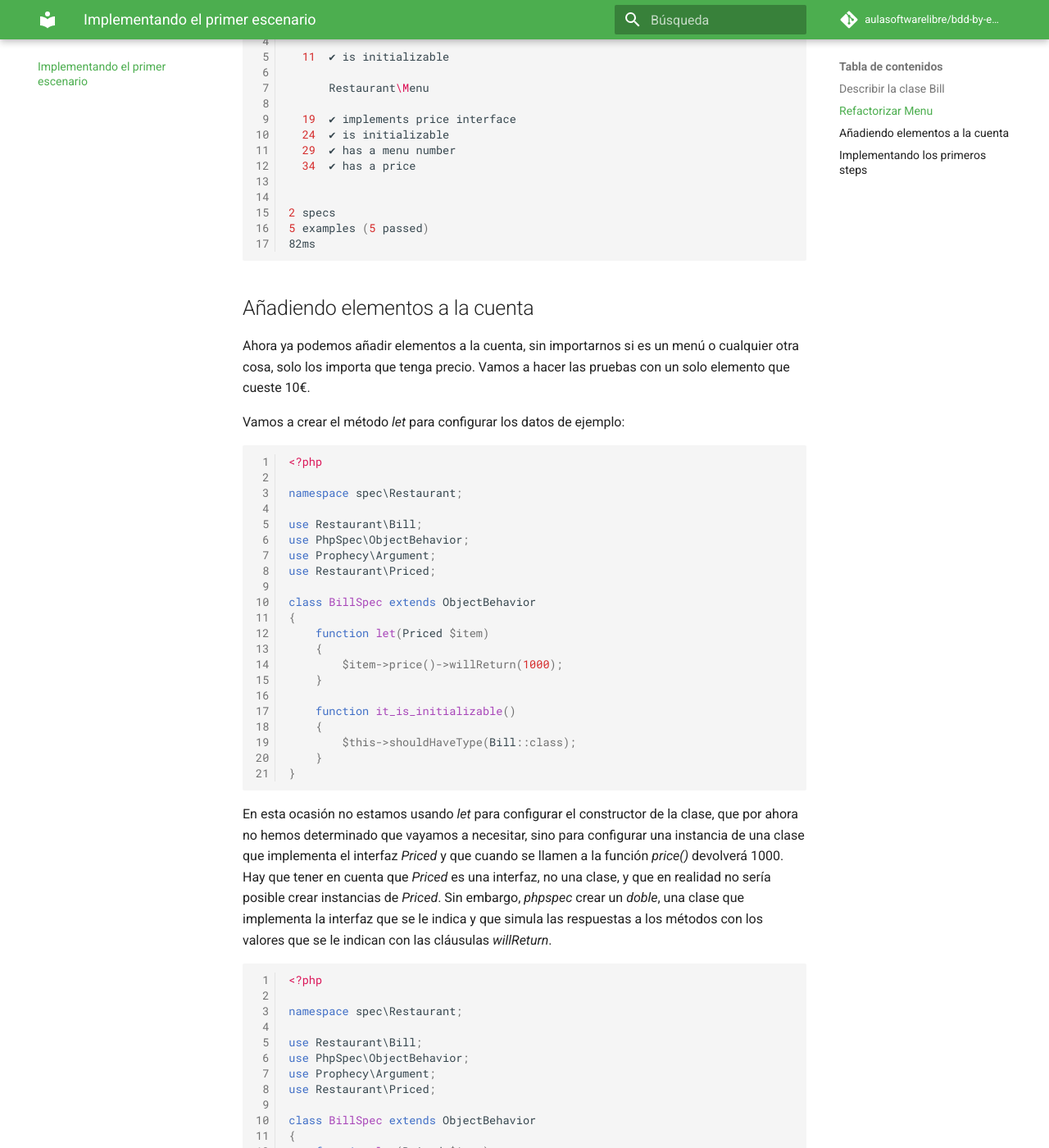
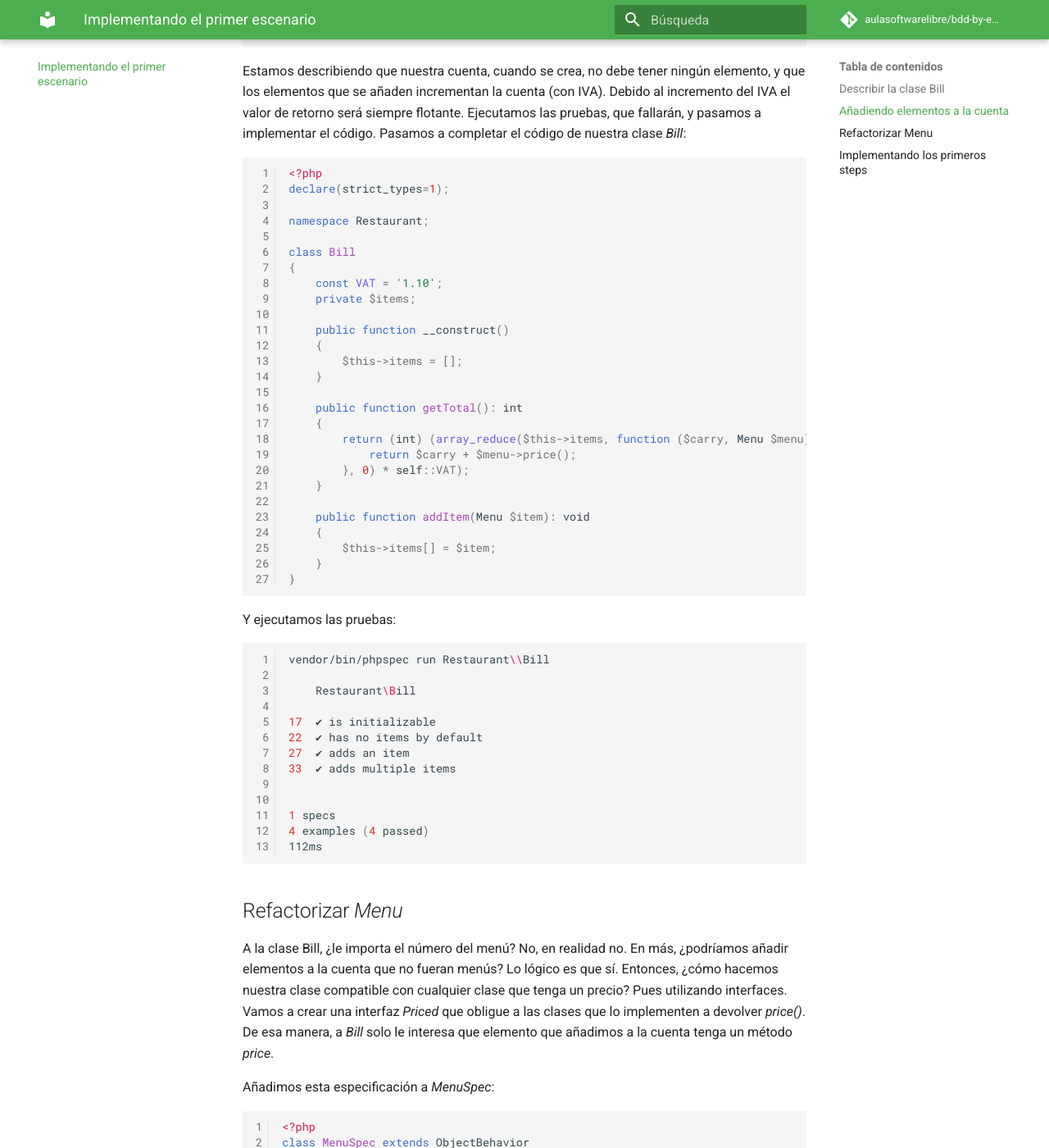
Before and after one commit to aulasoftwarelibre/bdd-by-example-docs, an MkDocs documentation site: the page built from docs/first-scenario.md, in a window 1280 px wide and 1400 px high, scrolled down 3450 px. Shown: the whole window at 82% size. Built offline with MkDocs 1.6.1 and Material for MkDocs 9.7.7, drawn with Linux system fonts in a browser that asks for light colours; comment, search, counter and statistics services are not loaded; some of the changed text lies outside the part shown.

Commit message:
Updated first step chapter
Added diference between using interfaces or not.

```diff
--- a/docs/first-scenario.md
+++ b/docs/first-scenario.md
@@ -15,6 +15,10 @@
 ## Describir la clase _Bill_
 
 Usamos _PhpSpec_ para crear la especificación, siguiendo los pasos que anteriormente hicimos con la clase _Menu_.
+
+    vendor/bin/phpspec desc Restaurant/Bill
+
+Y como resultado tendremos nuestra nueva clase _Bill_:
 
     #!sh
     bash$ vendor/bin/phpspec desc Restaurant/Bill
@@ -75,9 +79,125 @@
 * Determinar cuánto resta por pagar
 * Determinar cuántos puntos se han ganado
 
-Para esta prueba vamos a suponer que tenemos ya una instancia de _Menu_ que cuesta 10€. ¿Importa el número de menú? No, en realidad no. En más, ¿podríamos añadir elementos a la cuenta que no fueran menús? Lo lógico es que sí. Entonces, ¿cómo hacemos nuestra clase compatible con cualquier clase que tenga un precio? Pues utilizando interfaces. Vamos a crear una interfaz _Priced_ que obligue a las clases que lo implementen a devolver _price()_. Entramos en la primera refactorización de nuestra clase _Menu_.
+Para esta prueba vamos a suponer que tenemos ya una instancia de _Menu_ que cuesta 10€.
+
+## Añadiendo elementos a la cuenta
+
+Ahora ya podemos añadir elementos a la cuenta, sin importarnos si es un menú o cualquier otra cosa, solo los importa que tenga precio. Vamos a hacer las pruebas con un solo elemento que cueste 10€.
+
+Vamos a crear el método _let_ para configurar los datos de ejemplo:
+
+    #!php
+    <?php
+
+    namespace spec\Restaurant;
+
+    use Restaurant\Bill;
+    use PhpSpec\ObjectBehavior;
+    use Prophecy\Argument;
+    use Restaurant\Menu;
+
+    class BillSpec extends ObjectBehavior
+    {
+        function let(Menu $item)
+        {
+            $item->price()->willReturn(1000);
+        }
+
+        function it_is_initializable()
+        {
+            $this->shouldHaveType(Bill::class);
+        }
+    }
+
+En esta ocasión no estamos usando _let_ para configurar el constructor de la clase, que por ahora no hemos determinado que vayamos a necesitar, sino para configurar una instancia de la clase _Menu_ y que cuando se llamen a la función _price()_ devolverá 1000. Hay que tener en cuenta que _Menu_ no es algo que hayamos instanciado nosotros. Lo que ha ocurrido es que _phpspec_ ha creado un _doble_, una clase que simula las respuestas a los métodos con los valores que se le indican con las cláusulas _willReturn_.
+
+    #!php
+    <?php
+
+    namespace spec\Restaurant;
+
+    use Restaurant\Bill;
+    use PhpSpec\ObjectBehavior;
+    use Prophecy\Argument;
+    use Restaurant\Menu;
+
+    class BillSpec extends ObjectBehavior
+    {
+        function let(Menu $item)
+        {
+            $item->price()->willReturn(1000);
+        }
+
+        function it_is_initializable()
+        {
+            $this->shouldHaveType(Bill::class);
+        }
+
+        function it_has_no_items_by_default()
+        {
+            $this->getTotal()->shouldBe(0);
+        }
+
+        function it_adds_an_item(Menu $item)
+        {
+            $this->addItem($item);
+            $this->getTotal()->shouldBe(1100);
+        }
+    }
+
+
+Estamos describiendo que nuestra cuenta, cuando se crea, no debe tener ningún elemento, y que los elementos que se añaden incrementan la cuenta (con IVA). Debido al incremento del IVA el valor de retorno será siempre flotante. Ejecutamos las pruebas, que fallarán, y pasamos a implementar el código. Pasamos a completar el código de nuestra clase _Bill_:
+
+    #!php
+    <?php
+    declare(strict_types=1);
+
+    namespace Restaurant;
+
+    class Bill
+    {
+        const VAT = '1.10';
+        private $items;
+
+        public function __construct()
+        {
+            $this->items = [];
+        }
+
+        public function getTotal(): int
+        {
+            return (int) (array_reduce($this->items, function ($carry, Menu $menu) {
+                return $carry + $menu->price();
+            }, 0) * self::VAT);
+        }
+
+        public function addItem(Menu $item): void
+        {
+            $this->items[] = $item;
+        }
+    }
+
+Y ejecutamos las pruebas:
+
+    #!sh
+    vendor/bin/phpspec run Restaurant\\Bill
+
+        Restaurant\Bill
+
+    17  ✔ is initializable
+    22  ✔ has no items by default
+    27  ✔ adds an item
+    33  ✔ adds multiple items
+
+
+    1 specs
+    4 examples (4 passed)
+    112ms
 
 ## Refactorizar _Menu_
+
+A la clase Bill, ¿le importa el número del menú? No, en realidad no. En más, ¿podríamos añadir elementos a la cuenta que no fueran menús? Lo lógico es que sí. Entonces, ¿cómo hacemos nuestra clase compatible con cualquier clase que tenga un precio? Pues utilizando interfaces. Vamos a crear una interfaz _Priced_ que obligue a las clases que lo implementen a devolver _price()_. De esa manera, a _Bill_ solo le interesa que elemento que añadimos a la cuenta tenga un método _price_.
 
 Añadimos esta especificación a _MenuSpec_:
 
@@ -158,36 +278,7 @@
     5 examples (5 passed)
     82ms
 
-## Añadiendo elementos a la cuenta
-
-Ahora ya podemos añadir elementos a la cuenta, sin importarnos si es un menú o cualquier otra cosa, solo los importa que tenga precio. Vamos a hacer las pruebas con un solo elemento que cueste 10€.
-
-Vamos a crear el método _let_ para configurar los datos de ejemplo:
-
-    #!php
-    <?php
-
-    namespace spec\Restaurant;
-
-    use Restaurant\Bill;
-    use PhpSpec\ObjectBehavior;
-    use Prophecy\Argument;
-    use Restaurant\Priced;
-
-    class BillSpec extends ObjectBehavior
-    {
-        function let(Priced $item)
-        {
-            $item->price()->willReturn(1000);
-        }
-
-        function it_is_initializable()
-        {
-            $this->shouldHaveType(Bill::class);
-        }
-    }
-
-En esta ocasión no estamos usando _let_ para configurar el constructor de la clase, que por ahora no hemos determinado que vayamos a necesitar, sino para configurar una instancia de una clase que implementa el interfaz _Priced_ y que cuando se llamen a la función _price()_ devolverá 1000. Hay que tener en cuenta que _Priced_ es una interfaz, no una clase, y que en realidad no sería posible crear instancias de _Priced_. Sin embargo, _phpspec_ crear un _doble_, una clase que implementa la interfaz que se le indica y que simula las respuestas a los métodos con los valores que se le indican con las cláusulas _willReturn_.
+Refactorizamos la especificación de Bill:
 
     #!php
     <?php
@@ -219,7 +310,7 @@
         function it_adds_an_item(Priced $item)
         {
             $this->addItem($item);
-            $this->getTotal()->shouldBe(1100)
+            $this->getTotal()->shouldBe(1100);
         }
 
         function it_adds_multiple_items(Priced $item, Priced $anotherItem)
@@ -231,8 +322,7 @@
         }
     }
 
-
-Estamos describiendo que nuestra cuenta, cuando se crea, no debe tener ningún elemento, y que los elementos que se añaden incrementan la cuenta (con IVA). Debido al incremento del IVA el valor de retorno será siempre flotante. Ejecutamos las pruebas, que fallarán, y pasamos a implementar el código. Pasamos a completar el código de nuestra clase _Bill_:
+Y refactorizamos la clase _Bill_:
 
     #!php
     <?php
@@ -252,9 +342,9 @@
 
         public function getTotal(): int
         {
-            return array_reduce($this->items, function ($carry, Priced $priced) {
-                return $carry + $priced->price();
-            }, 0) * self::VAT;
+            return (int) (array_reduce($this->items, function ($carry, Priced $menu) {
+                return $carry + $menu->price();
+            }, 0) * self::VAT);
         }
 
         public function addItem(Priced $item): void
@@ -262,23 +352,6 @@
             $this->items[] = $item;
         }
     }
-
-Y ejecutamos las pruebas:
-
-    #!sh
-    vendor/bin/phpspec run Restaurant\\Bill
-
-        Restaurant\Bill
-
-    17  ✔ is initializable
-    22  ✔ has no items by default
-    27  ✔ adds an item
-    33  ✔ adds multiple items
-
-
-    1 specs
-    4 examples (4 passed)
-    112ms
 
 ## Implementando los primeros steps
 
@@ -389,14 +462,6 @@
         * @Then quedan :arg1 euros por pagar
         */
         public function quedanEurosPorPagar($arg1)
-        {
-            throw new PendingException();
-        }
-
-        /**
-        * @Given que he comprado :arg1 menú del número :arg2
-        */
-        public function queHeCompradoMenuDelNumero($arg1, $arg2)
         {
             throw new PendingException();
         }
@@ -683,14 +748,6 @@
         {
             throw new PendingException();
         }
-
-        /**
-        * @Given que he comprado :arg1 menú del número :arg2
-        */
-        public function queHeCompradoMenuDelNumero($arg1, $arg2)
-        {
-            throw new PendingException();
-        }
     }
 
 Si ejecutamos este primer escenario debemos comprobar que se ha completado con éxito:
```
